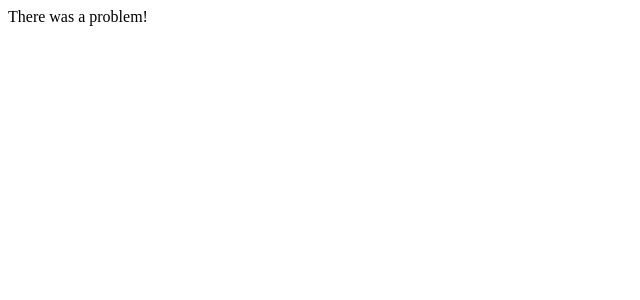
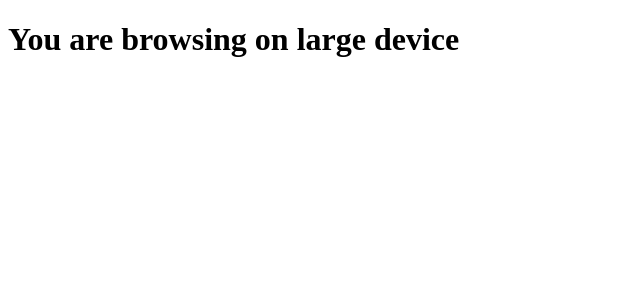
Before and after one commit to asifhjahid/react-practice, a React (Create React App) app: page / in a window 1280 px wide. Shown: the top 300 px of the page, without its empty margins (0-640 px from the left). Built offline with nearby package versions, Linux system fonts and the light colour scheme; no server answers.

Commit message:
custom hook

```diff
--- a/src/App.js
+++ b/src/App.js
@@ -1,11 +1,13 @@
 import React from 'react'
-import GetPost2 from './components/hooks/useReducer/GetPost2'
+import LayoutComponent from './components/hooks/custom-hook/LayoutComponent'
+// import LayoutComponentTwo from './components/hooks/custom-hook/LayoutComponentTwo'
+
 
 export default function App() {
   return (
     <div>
-
-      <GetPost2 />
+      <LayoutComponent />
+      {/* <LayoutComponentTwo /> */}
     </div>
   )
 }
--- /dev/null
+++ b/src/components/hooks/custom-hook/LayoutComponent.js
@@ -0,0 +1,11 @@
+import useWindowSize from "./useWindowSize"
+
+
+export default function LayoutComponent() {
+    const onSmallScreen = useWindowSize(768)
+    return (
+        <div>
+            <h1>You are browsing on {onSmallScreen ? 'small': 'large'} device</h1>
+        </div>
+    )
+}
--- /dev/null
+++ b/src/components/hooks/custom-hook/LayoutComponentTwo.js
@@ -0,0 +1,11 @@
+import useWindowSize from "./useWindowSize"
+
+export default function LayoutComponent() {
+
+    const onSmallScreen = useWindowSize(700)
+    return (
+        <div className={onSmallScreen ? 'small': 'large'}>
+            <h1>This is an another component</h1>
+        </div>
+    )
+}
--- /dev/null
+++ b/src/components/hooks/custom-hook/useWindowSize.js
@@ -0,0 +1,21 @@
+import {useState,useEffect} from 'react'
+
+
+const useWindowSize = (screenSize)=>{
+    const [onSmallScreen,setOnSmallScreen] = useState(false);
+
+
+    useEffect(()=>{
+        const checkScreenSize=()=>{
+            setOnSmallScreen(window.innerWidth<screenSize);
+        }
+        checkScreenSize();
+        window.addEventListener('resize',checkScreenSize);
+
+        return ()=> window.removeEventListener('resize',checkScreenSize)
+    },[screenSize])
+
+    return onSmallScreen;
+}
+
+export default useWindowSize;
```
